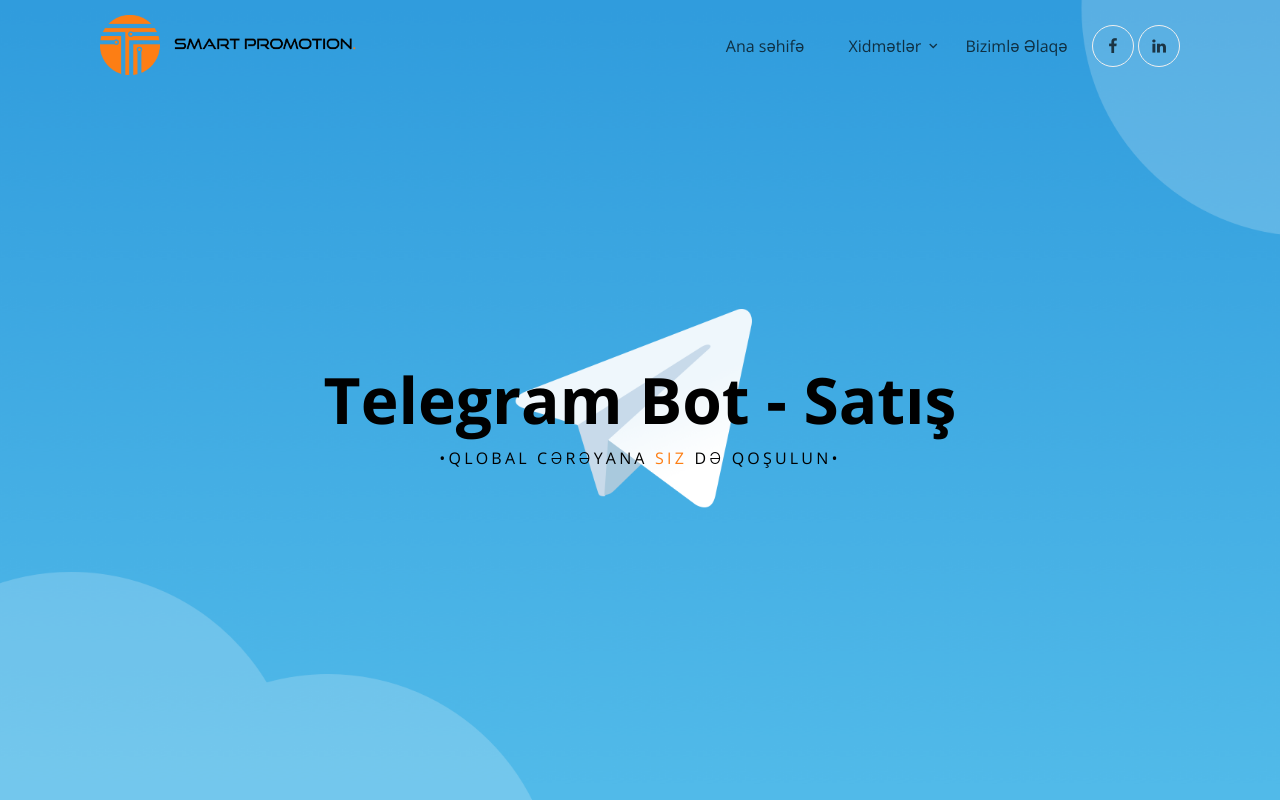
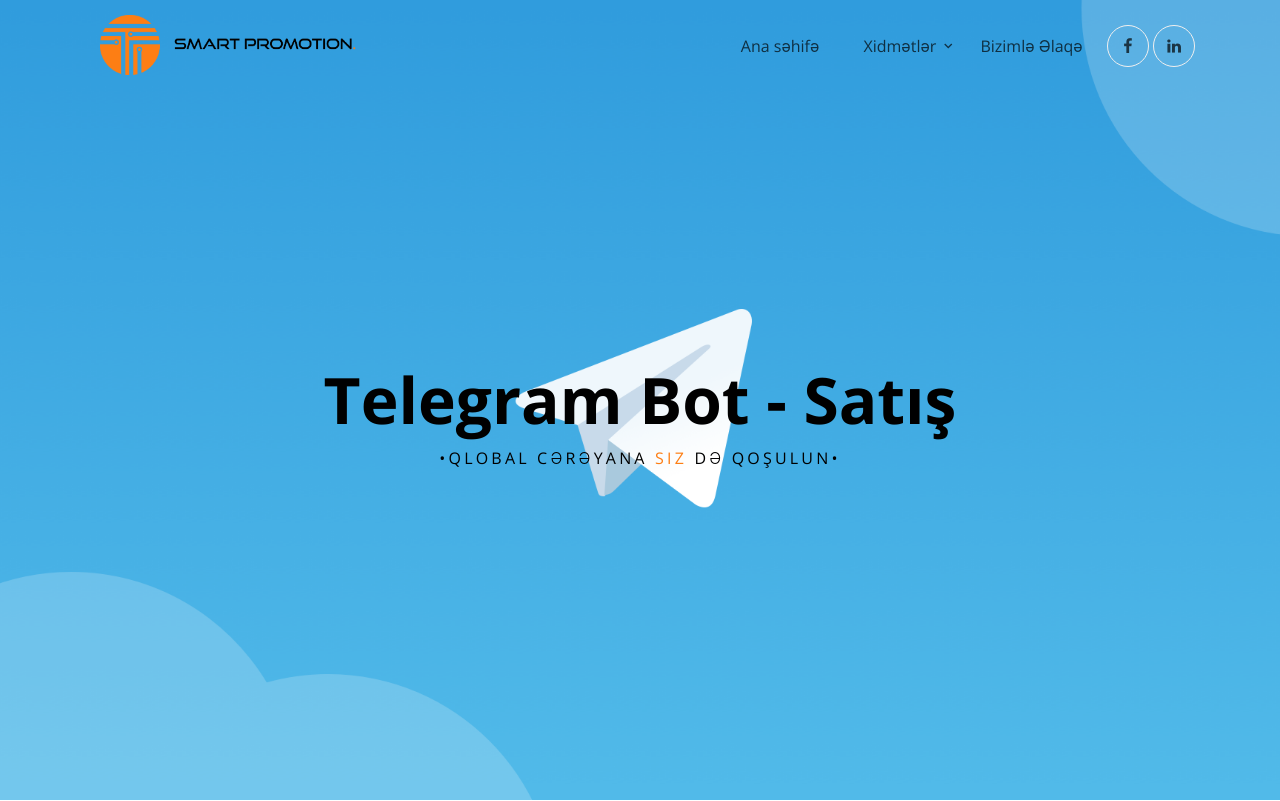
Before and after one commit to sahmadpur/smartpromotion.az, a plain HTML site: page tbot_basic.html in a window 1280 px wide. Shown: the top 801 px of the page. Drawn offline with nearby package versions, Linux system fonts and the light colour scheme; files whose address does not match are found by name.

Commit message:
Update tbot_basic.html

```diff
--- a/tbot_basic.html
+++ b/tbot_basic.html
@@ -81,9 +81,6 @@
 
           <div class="col-12 col-md d-none d-xl-block">
             <nav class="site-navigation position-relative text-right" role="navigation">
-
-              <div class="col-12 col-md d-none d-xl-block">
-                <nav class="site-navigation position-relative text-right" role="navigation">
 
                   <ul class="site-menu main-menu js-clone-nav mr-auto d-none d-lg-block">
                     <li><a href="index.html" class="nav-link">Ana səhifə</a></li>
```
